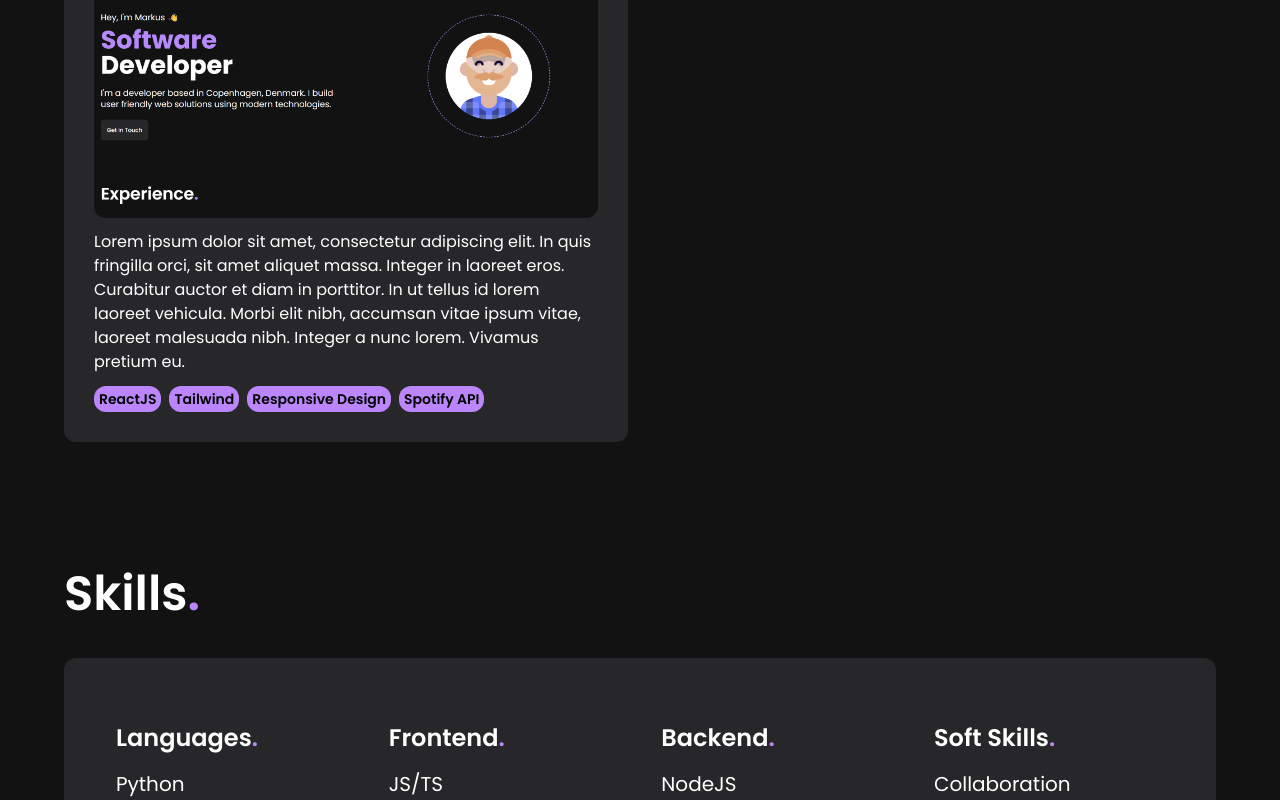
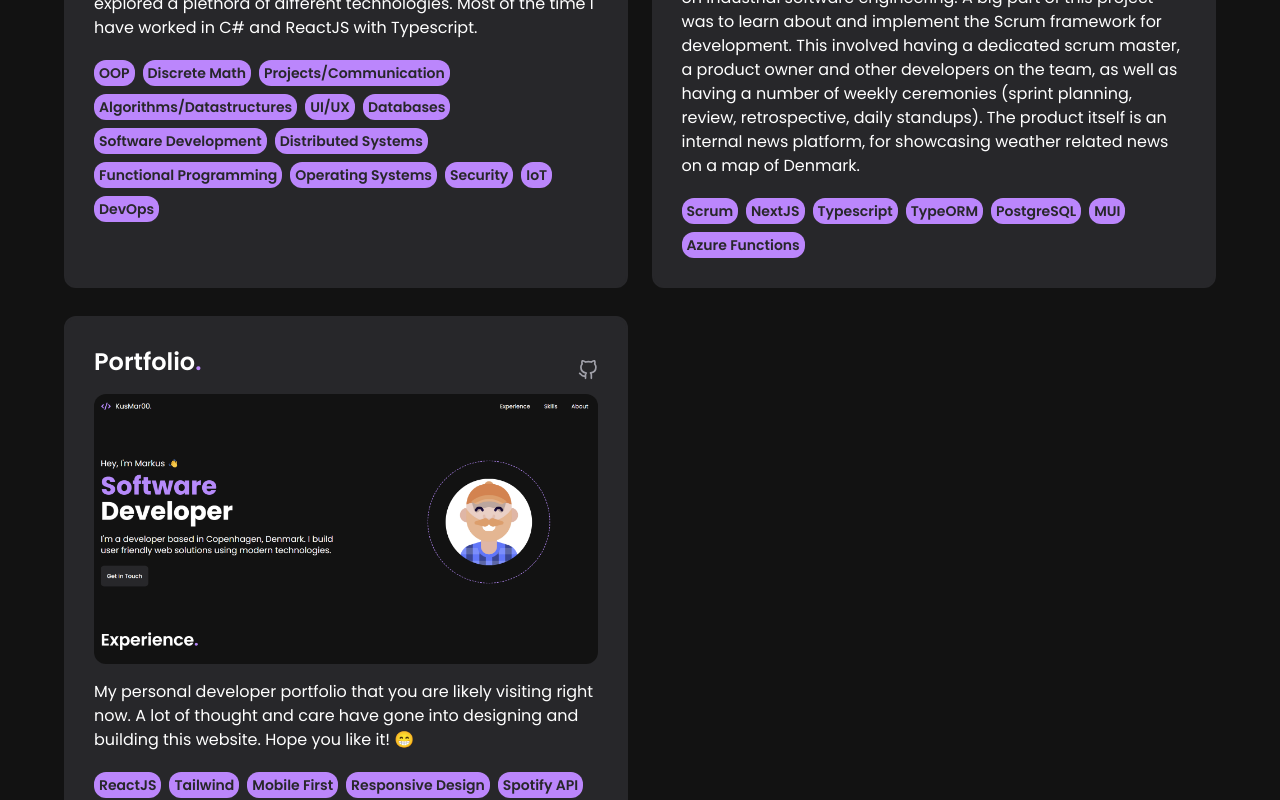
Before and after one commit to KusMar00/KusMar00.github.io, a React (Vite) app: page / in a window 1280 px wide. Shown: the part 1280-2080 px from the top of the page. Built offline with nearby package versions, Linux system fonts and the light colour scheme; no server answers.

Commit message:
Add experience section

```diff
--- a/src/assets/index.js
+++ b/src/assets/index.js
@@ -1,4 +1,6 @@
 import avatar from "./avatar.png";
 import portfolio from "./portfolio.png";
+import itu from "./itu.jpg";
+import satlasNews from "./satlasNews.png";
 
-export { avatar, portfolio };
+export { avatar, portfolio, itu, satlasNews };
--- a/src/components/Experience.jsx
+++ b/src/components/Experience.jsx
@@ -1,5 +1,6 @@
 import styles from "../styles";
 import { experience } from "../constants";
+import { FiGlobe, FiGithub } from "react-icons/fi";
 
 const Experience = () => (
   <section id="experience" className={`${styles.paddingY}`}>
@@ -12,17 +13,31 @@ const Experience = () => (
           key={exp.id}
           className="rounded-xl p-7 mt-7 sm:w-[49%] w-full bg-zinc-800 border-2 border-solid border-zinc-800 hover:border-secondary text-white"
         >
-          <h3 className="font-semibold text-2xl mb-3">
-            {exp.title}
-            <span className="text-secondary">.</span>
-          </h3>
-          <img src={exp.img} alt="Project image" className="rounded-xl mb-3" />
-          <p>{exp.description}</p>
-          <ul className="flex flex-row flex-wrap items-start justify-start mt-3">
+          <div className="flex items-center justify-between">
+            <h3 className="font-semibold text-2xl mb-4">
+              {exp.title}
+              <span className="text-secondary">.</span>
+            </h3>
+            <div className="flex text-zinc-400 text-xl">
+              {exp.siteUrl && (
+                <a href={exp.siteUrl} target="_blank">
+                  <FiGlobe className="hover:text-secondary" />
+                </a>
+              )}
+              {exp.githubUrl && (
+                <a href={exp.githubUrl} target="_blank">
+                  <FiGithub className="hover:text-secondary" />
+                </a>
+              )}
+            </div>
+          </div>
+          <img src={exp.img} alt="Project image" className="rounded-xl mb-4" />
+          <p className="mb-3">{exp.description}</p>
+          <ul className="flex flex-row flex-wrap items-start justify-start">
             {exp.tags.map((tag, index) => (
               <li
                 key={index}
-                className={`bg-secondary rounded-xl text-black text-sm px-[5px] py-[3px] font-semibold ${
+                className={`bg-secondary mt-2 rounded-xl text-zinc-800 text-sm px-[5px] py-[3px] font-semibold ${
                   index === exp.tags.length - 1 ? "mr-0" : "mr-2"
                 }`}
               >
--- a/src/constants/index.js
+++ b/src/constants/index.js
@@ -1,4 +1,4 @@
-import { portfolio } from "../assets";
+import { portfolio, itu, satlasNews } from "../assets";
 
 export const navLinks = [
   {
@@ -45,24 +45,56 @@ export const experience = [
     id: "itu",
     title: "BSc, Software Development",
     description:
-      "Lorem ipsum dolor sit amet, consectetur adipiscing elit. In quis fringilla orci, sit amet aliquet massa. Integer in laoreet eros. Curabitur auctor et diam in porttitor. In ut tellus id lorem laoreet vehicula. Morbi elit nibh, accumsan vitae ipsum vitae, laoreet malesuada nibh. Integer a nunc lorem. Vivamus pretium eu.",
-    tags: [],
-    img: "",
+      "A three year full-time education from the IT-University of Copenhagen. Here i have explored the many facets of Software Development and acquired a strong foundational understanding of the craft. Through many projects I have explored a plethora of different technologies. Most of the time I have worked in C# and ReactJS with Typescript.",
+    tags: [
+      "OOP",
+      "Discrete Math",
+      "Projects/Communication",
+      "Algorithms/Datastructures",
+      "UI/UX",
+      "Databases",
+      "Software Development",
+      "Distributed Systems",
+      "Functional Programming",
+      "Operating Systems",
+      "Security",
+      "IoT",
+      "DevOps",
+    ],
+    img: itu,
+    siteUrl:
+      "https://itustudent.itu.dk/Your-Programme/BSc-Programmes/BSc-in-Software-Development",
   },
   {
     id: "satlas-news",
     title: "Satlas News",
     description:
-      "Lorem ipsum dolor sit amet, consectetur adipiscing elit. In quis fringilla orci, sit amet aliquet massa. Integer in laoreet eros. Curabitur auctor et diam in porttitor. In ut tellus id lorem laoreet vehicula. Morbi elit nibh, accumsan vitae ipsum vitae, laoreet malesuada nibh. Integer a nunc lorem. Vivamus pretium eu.",
-    tags: [],
-    img: "",
+      "A project built in collaboration with DHI during a course at ITU on industrial software engineering. A big part of this project was to learn about and implement the Scrum framework for development. This involved having a dedicated scrum master, a product owner and other developers on the team, as well as having a number of weekly ceremonies (sprint planning, review, retrospective, daily standups). The product itself is an internal news platform, for showcasing weather related news on a map of Denmark.",
+    tags: [
+      "Scrum",
+      "NextJS",
+      "Typescript",
+      "TypeORM",
+      "PostgreSQL",
+      "MUI",
+      "Azure Functions",
+    ],
+    img: satlasNews,
+    githubUrl: "https://github.com/Mhttt/Satlas-News",
   },
   {
     id: "portfolio",
     title: "Portfolio",
     description:
-      "Lorem ipsum dolor sit amet, consectetur adipiscing elit. In quis fringilla orci, sit amet aliquet massa. Integer in laoreet eros. Curabitur auctor et diam in porttitor. In ut tellus id lorem laoreet vehicula. Morbi elit nibh, accumsan vitae ipsum vitae, laoreet malesuada nibh. Integer a nunc lorem. Vivamus pretium eu.",
-    tags: ["ReactJS", "Tailwind", "Responsive Design", "Spotify API"],
+      "My personal developer portfolio that you are likely visiting right now. A lot of thought and care have gone into designing and building this website. Hope you like it! 😁",
+    tags: [
+      "ReactJS",
+      "Tailwind",
+      "Mobile First",
+      "Responsive Design",
+      "Spotify API",
+    ],
     img: portfolio,
+    githubUrl: "https://github.com/KusMar00/KusMar00.github.io",
   },
 ];
```
Also changed, not shown: src/assets/itu.jpg (added), src/assets/satlasNews.png (added).
